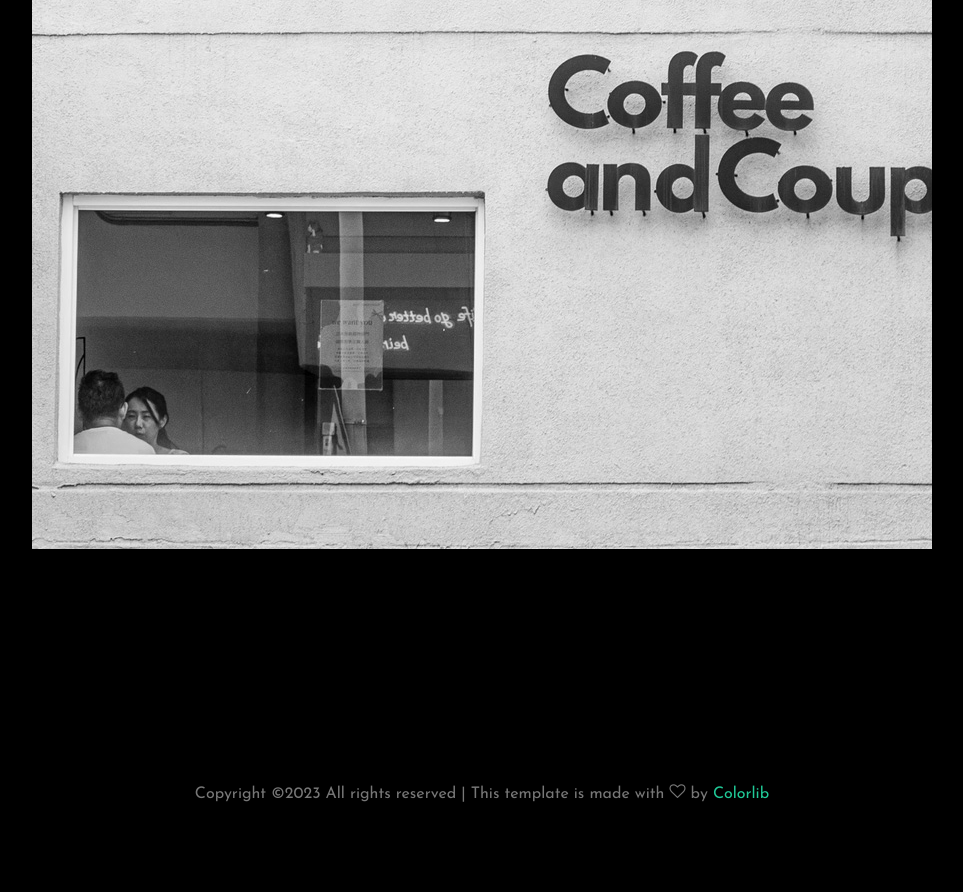
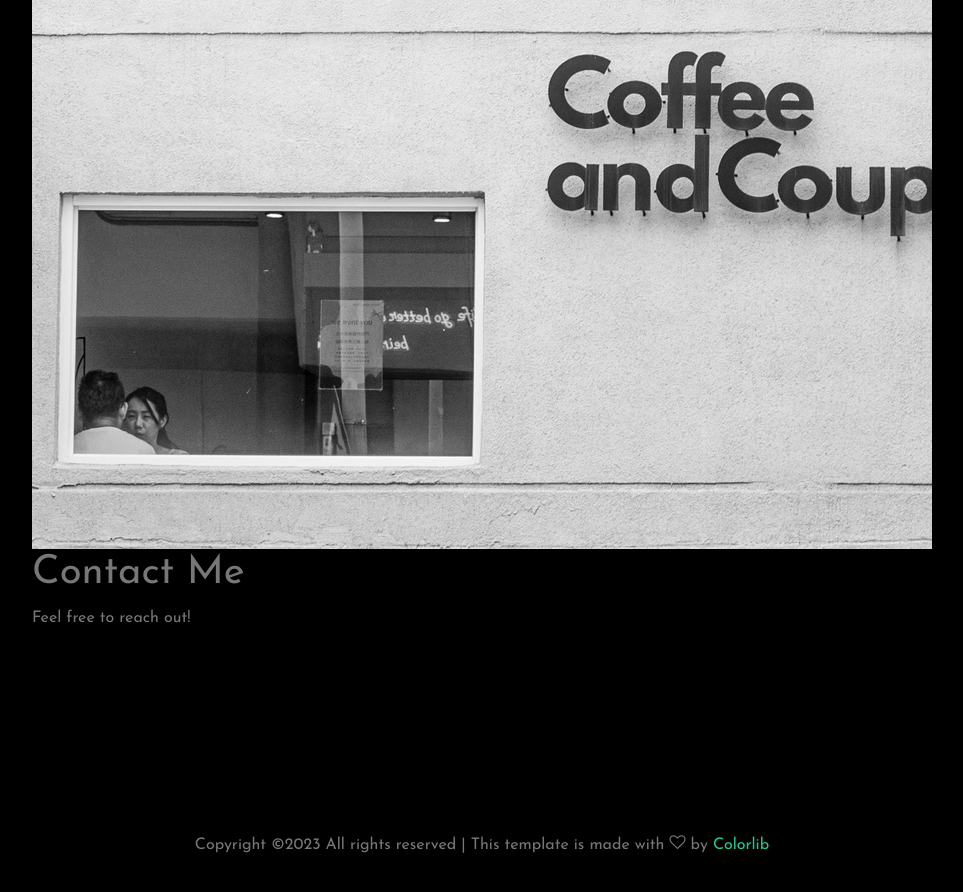
Before and after one commit to dhanyacm/peacockframes, a Jekyll site: the page built from about.html, in a window 1280 px wide and 900 px high, scrolled down 2572 px. Shown: the top 892 px of the window, without its empty margins (158-1121 px from the left). Built offline with Jekyll 4.4.1, drawn with Linux system fonts in a browser that asks for light colours; some web fonts are replaced; a script that is not in the unit is left out; before the commit the page ends 3420 px from its top, so only the background shows below that.

Commit message:
Update about.html

```diff
--- a/about.html
+++ b/about.html
@@ -63,10 +63,12 @@
             <h4 class="text-white font-weight-light mb-4">Dhanya CM</h4>
          </div>
 
-          <div class="row mb-5">
+          <div class="row">
        <!-- Parting Picture with Parallax Effect -->
     <div class="parallax-container">
         <img src="images/img_2.jpg" alt="Creative Image" class="parallax-image">
+       <h1>Contact Me</h1>
+        <p>Feel free to reach out!</p>
     </div>
         </div>
       </div>
```
